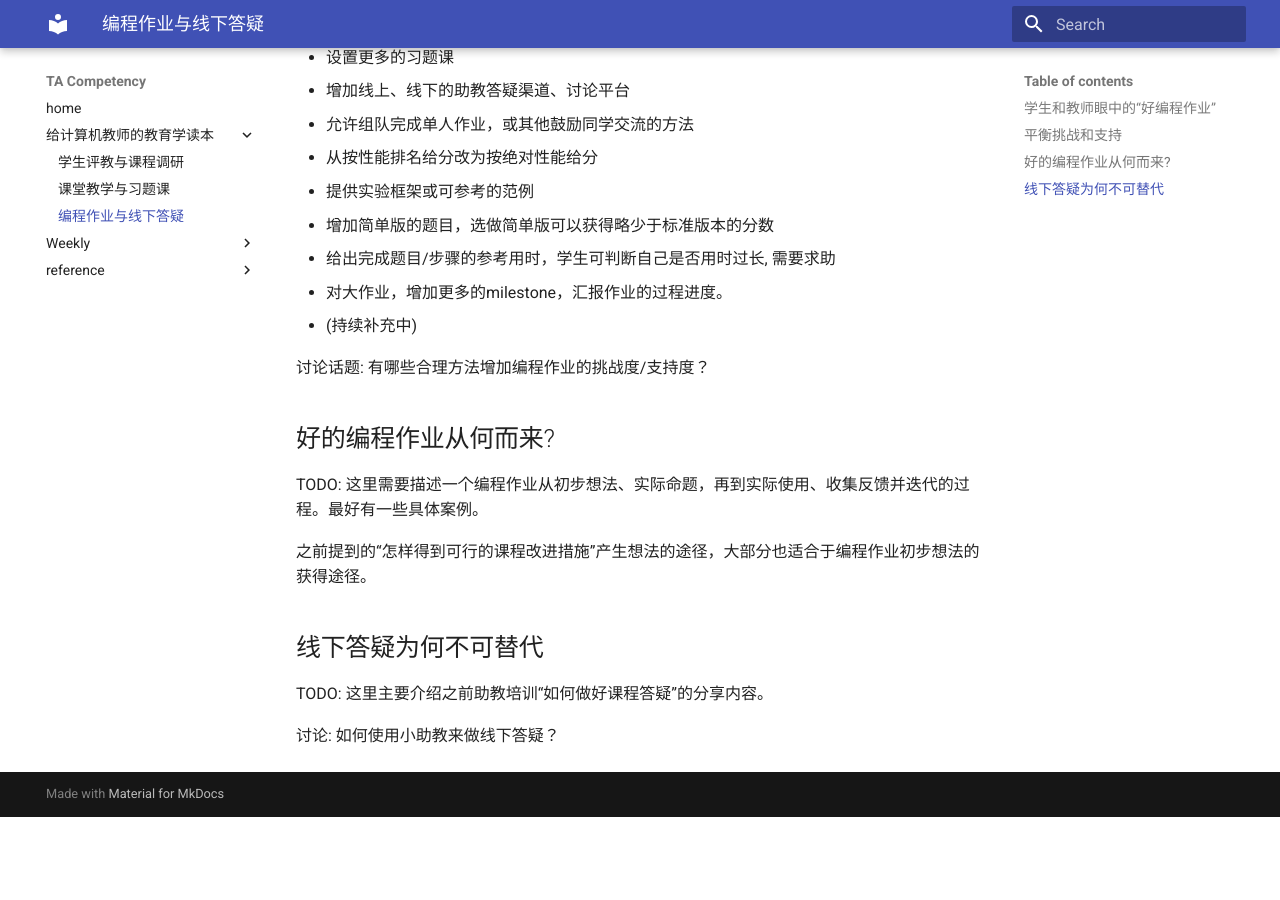
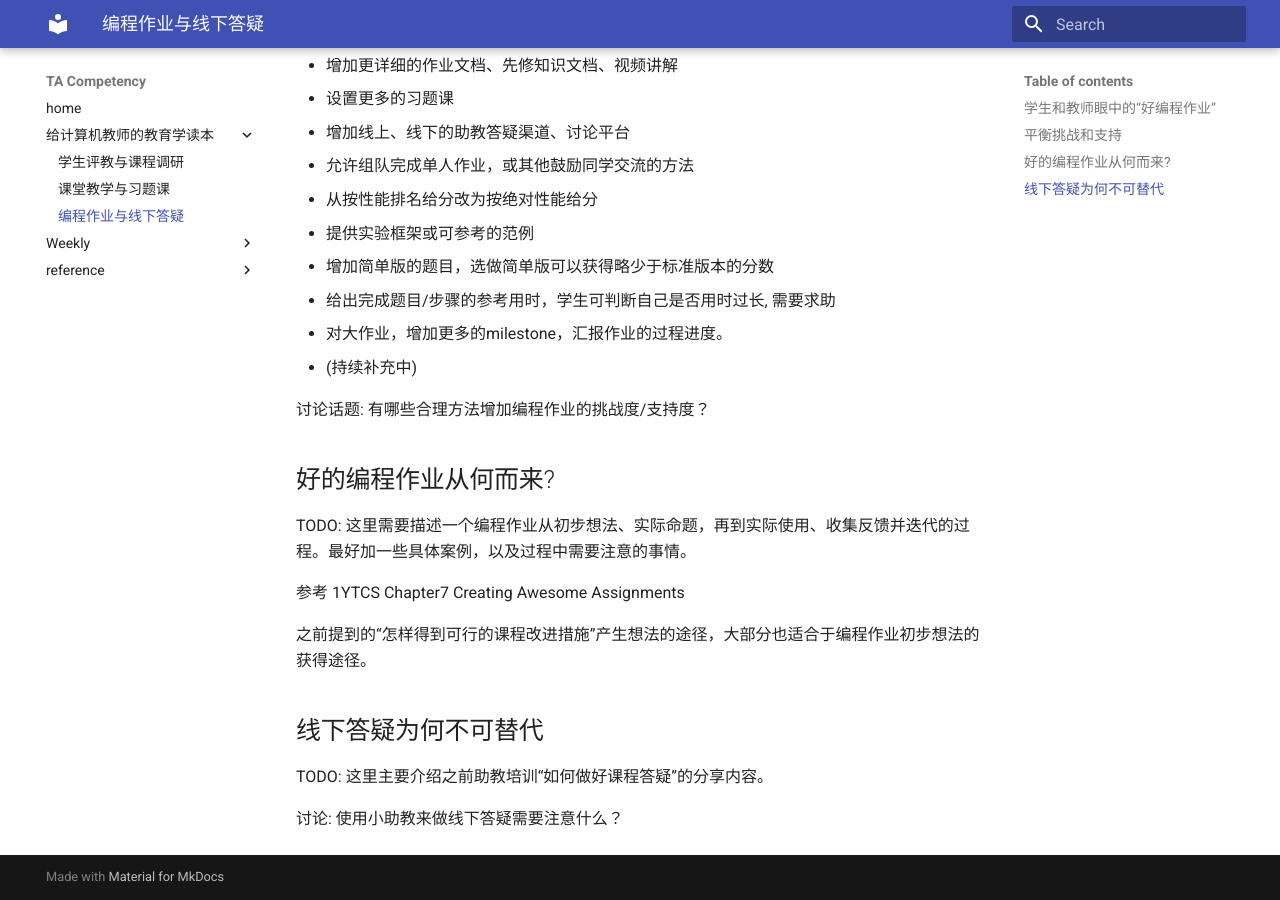
Before and after one commit to THUCSTAC/TAC, an MkDocs documentation site: the page built from docs/textbook/Assignment&OfficeHour.md, in a window 1280 px wide and 900 px high, scrolled down 2123 px. Built offline with MkDocs 1.6.1 and Material for MkDocs 9.7.7, drawn with Linux system fonts in a browser that asks for light colours; before the commit the page ends 2940 px from its top, so only the background shows below that; some of the changed text lies outside the part shown.

Commit message:
ch4 outline

```diff
--- a/docs/textbook/Assignment&OfficeHour.md
+++ b/docs/textbook/Assignment&OfficeHour.md
@@ -8,6 +8,8 @@
 - 线下答疑(Office Hour)为什么仍有不可取代的价值？
 
 ## 学生和教师眼中的“好编程作业”
+
+CS TA's Weekly 每周更新一个符合“好编程作业”标准的作业供参考。
 
 讨论话题: 讲讲你遇到过最好的编程作业是什么样的？
 
@@ -75,7 +77,9 @@
 
 ## 好的编程作业从何而来?
 
-TODO: 这里需要描述一个编程作业从初步想法、实际命题，再到实际使用、收集反馈并迭代的过程。最好有一些具体案例。
+TODO: 这里需要描述一个编程作业从初步想法、实际命题，再到实际使用、收集反馈并迭代的过程。最好加一些具体案例，以及过程中需要注意的事情。
+
+参考 1YTCS Chapter7 Creating Awesome Assignments
 
 之前提到的“怎样得到可行的课程改进措施”产生想法的途径，大部分也适合于编程作业初步想法的获得途径。
 
@@ -83,4 +87,4 @@
 
 TODO: 这里主要介绍之前助教培训“如何做好课程答疑”的分享内容。
 
-讨论: 如何使用小助教来做线下答疑？
+讨论: 使用小助教来做线下答疑需要注意什么？
```
Also changed, not shown: docs/textbook/Grading&Exam.md (added, +34 -0 lines).
